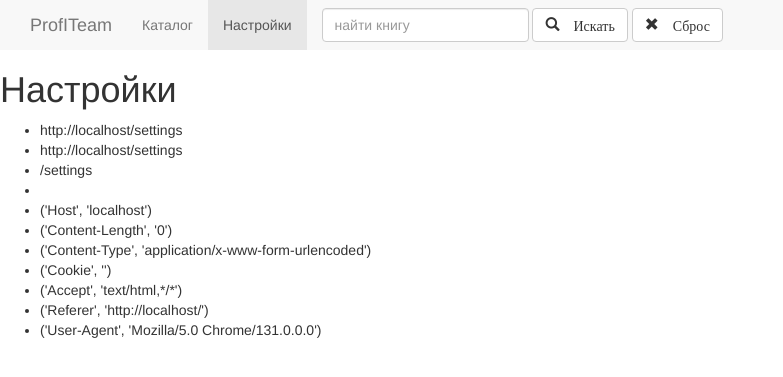
After one commit to EugenyBobylev/HimeBooks, a Flask app: page /settings in a window 1280 px wide. The commit adds this page. Shown: the top 377 px of the page, without its empty margins (0-783 px from the left). Run offline with Flask 2, Linux system fonts and the light colour scheme; some libraries are stand-ins or nearby versions.

Commit message:
added template settings.html

```diff
--- a/app/routes.py
+++ b/app/routes.py
@@ -23,7 +23,10 @@ def index(page=1):
 def open_book():
     path = request.args.get('path')
     page = request.args.get('page')
-    print(path)
-    print(page)
     os.popen(f'okular "{path}"')
     return redirect(url_for('index', page=page))
+
+
+@app.route('/settings')
+def settings():
+    return render_template('settings.html')
--- a/app/templates/base.html
+++ b/app/templates/base.html
@@ -17,6 +17,14 @@
                     ProfITeam
                 </div>
             </div>
+            <ul class="nav navbar-nav">
+                <li {% if request.path.startswith('/index') %} class="active" {% endif %}>
+                    <a href="{{ url_for('index') }}">Каталог</a>
+                </li>
+                <li {% if request.path=='/settings' %} class="active" {% endif %}>
+                    <a href="{{ url_for('settings') }}">Настройки</a>
+                </li>
+            </ul>
             <form class="navbar-form navbar-left" role="search">
                 <div class="form-group">
                     <input type="text" class="form-control" placeholder="найти книгу">
--- /dev/null
+++ b/app/templates/settings.html
@@ -0,0 +1,14 @@
+{% extends "base.html" %}
+
+{% block content %}
+   <h1>Настройки</h1>
+   <ul>
+      <li>{{request.url}}</li>
+      <li>{{request.base_url}}</li>
+      <li>{{request.path}}</li>
+      <li>{{request.script_root}}</li>
+      {% for header in request.headers %}
+      <li>{{header}}</li>
+      {% endfor%}
+   </ul>
+{% endblock %}
```
